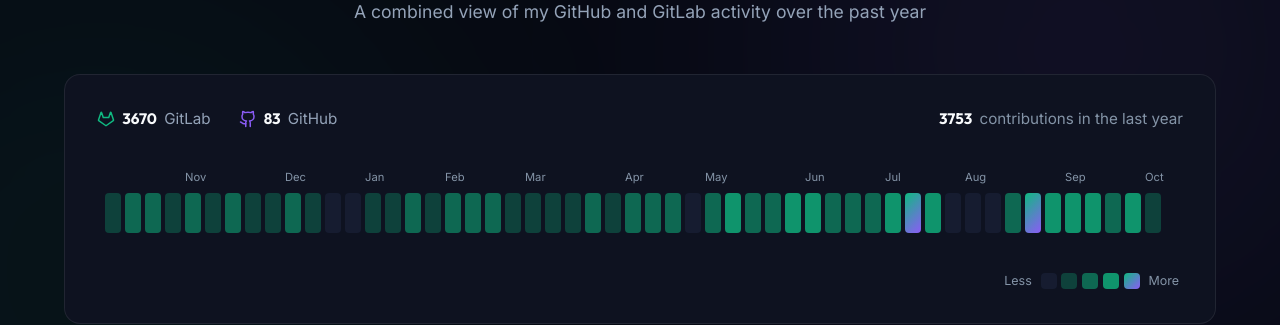
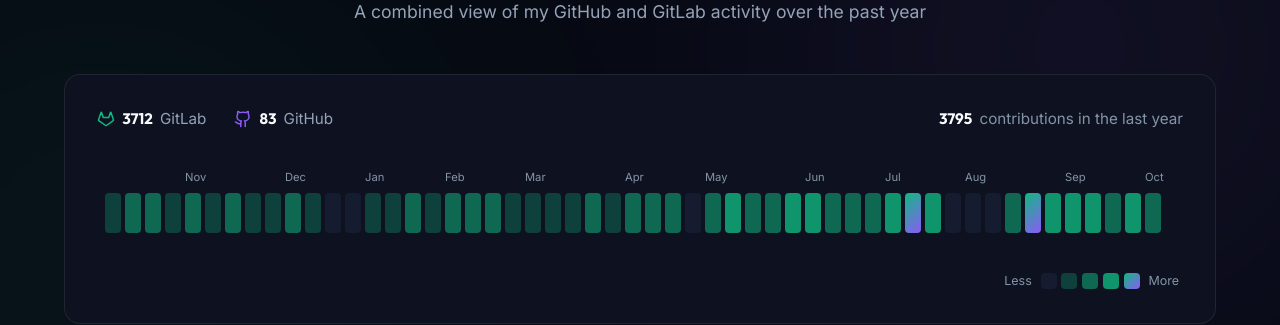
Before and after one commit to NickBourque/NickBourque.github.io, a Jekyll site: the page built from index.html, in a window 1280 px wide and 900 px high, scrolled down 2054 px. Shown: the part 151-476 px from the top of the window. Built offline with Jekyll 4.4.1, drawn with Linux system fonts in a browser that asks for light colours; nearby versions of some CDN libraries.

Commit message:
chore: refresh contributions data

```diff
--- a/_data/contributions.json
+++ b/_data/contributions.json
@@ -1,9 +1,9 @@
 {
-  "generated": "2026-10-06",
+  "generated": "2026-10-07",
   "totals": {
     "github": 83,
-    "gitlab": 3670,
-    "combined": 3753
+    "gitlab": 3712,
+    "combined": 3795
   },
   "max": 214,
   "weeks": [
@@ -427,9 +427,9 @@
       "weekStart": "2026-10-04",
       "monthLabel": "Oct",
       "gh": 0,
-      "gl": 40,
-      "total": 40,
-      "level": 1
+      "gl": 82,
+      "total": 82,
+      "level": 2
     }
   ]
 }
```
